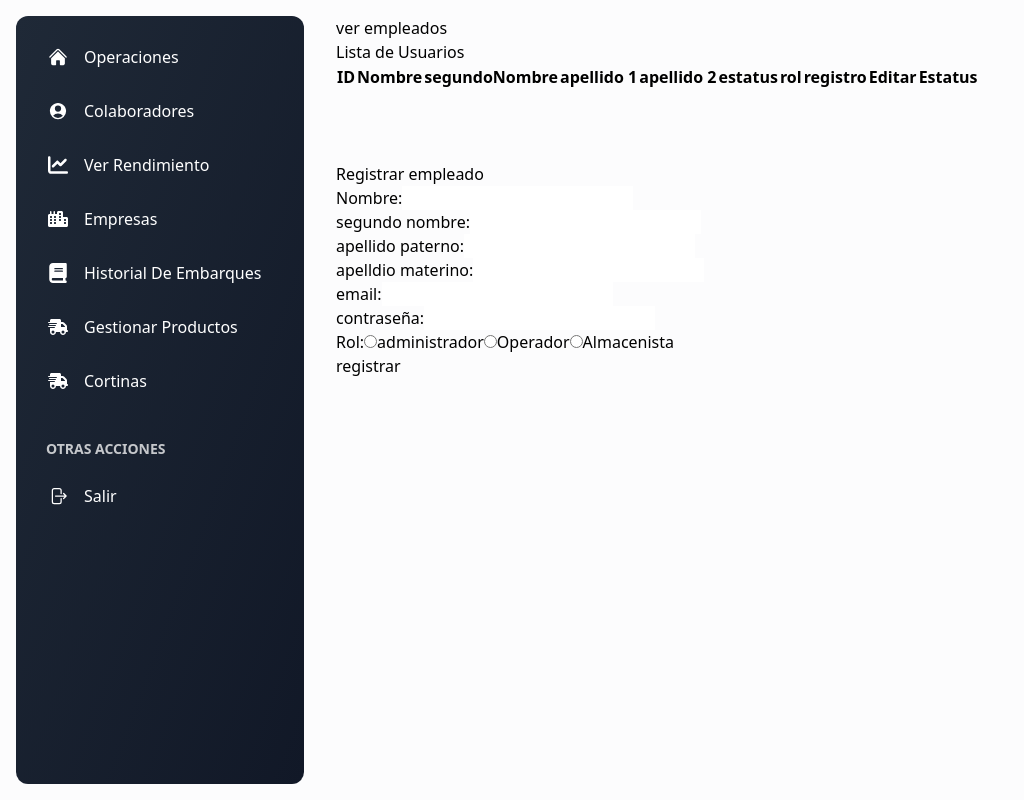
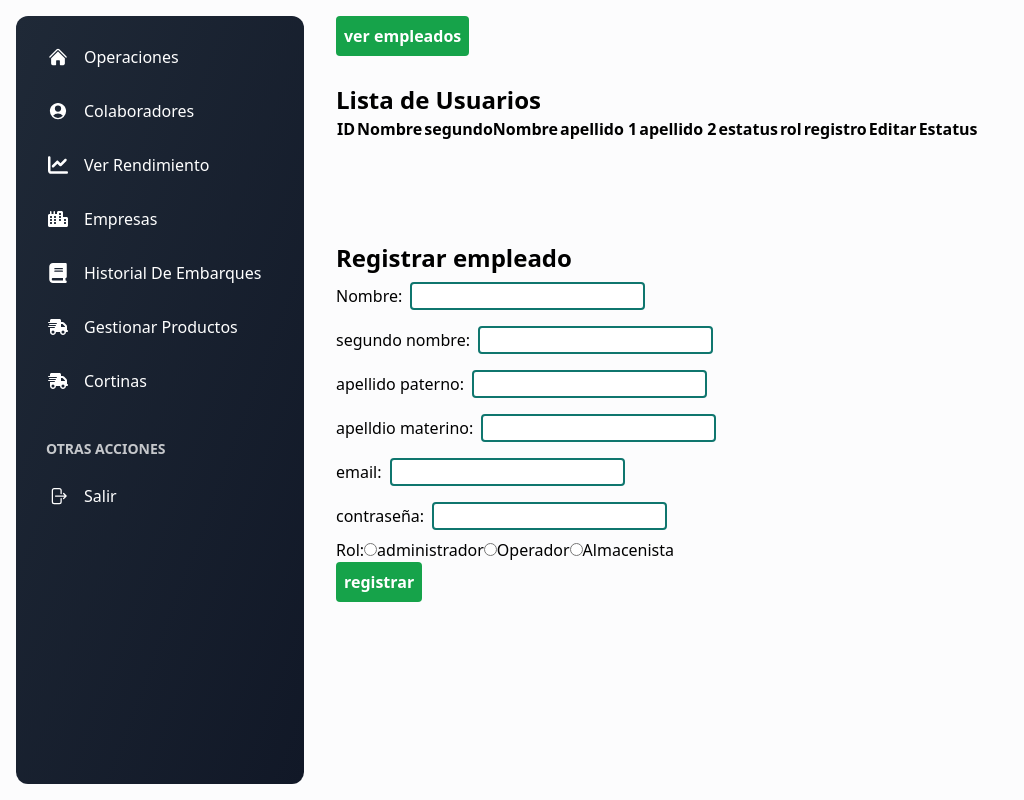
Before and after one commit to Archenyel/syncroCargo, a React (Create React App) app: page /Personal in a window 1280 px wide. Shown: the whole page, without its empty margins (0-1024 px from the left). Built offline with nearby package versions, Linux system fonts and the light colour scheme.

Commit message:
se agregan estilos

```diff
--- a/src/views/Cortinas.js
+++ b/src/views/Cortinas.js
@@ -1,6 +1,6 @@
 import React, { useState } from "react";
 import axios from "axios";
-import SideBar from './SideBar';
+import SideBar from "./SideBar";
 
 const Cortinas = () => {
   const [users, setUsers] = useState([]);
@@ -113,13 +113,19 @@ const Cortinas = () => {
 
   return (
     <div class="min-h-screen bg-gray-50/50">
-      <SideBar/>
+      <SideBar />
       <div className=" p-4 xl:ml-80">
         <>
-        <button onClick={fetchUsers}> ver cortinas</button>
+          <button
+            className="btn bg-green-600/100 hover:bg-green-400 rounded text-white p-2 font-semibold"
+            onClick={fetchUsers}
+          >
+            {" "}
+            ver cortinas
+          </button>
           <br />
           <div className="App">
-          <h1>Lista de Cortinas</h1>
+            <h1 className="font-semibold text-2xl mt-7">Lista de Cortinas</h1>
             <table>
               <thead>
                 <tr>
@@ -138,6 +144,7 @@ const Cortinas = () => {
                     <td>{user.estatus}</td>
                     <td>
                       <button
+                        className="btn bg-green-600/100 hover:bg-green-400 rounded text-white p-2 font-semibold"
                         onClick={() => {
                           editarCampos(user);
                           setEditar(true);
@@ -148,7 +155,10 @@ const Cortinas = () => {
                       </button>
                     </td>
                     <td>
-                    <button onClick={() => cambiarEstatus(user.id)}>
+                      <button
+                        className="btn bg-green-600/100 hover:bg-green-400 rounded text-white p-2 font-semibold"
+                        onClick={() => cambiarEstatus(user.id)}
+                      >
                         {" "}
                         Estatus{" "}
                       </button>
@@ -162,11 +172,12 @@ const Cortinas = () => {
           <br />
           <br />
           <div>
-          {editar ? <h1> Editar Cortina</h1> : <h1>Registrar cortina</h1>}
+            {editar ? <h1 className="font-semibold text-2xl mt-7"> Editar Cortina</h1> : <h1 className="font-semibold text-2xl mt-7">Registrar cortina</h1>}
             <form onSubmit={editar ? actualizar : handleSubmit}>
               <div>
                 <label>Numero:</label>
                 <input
+                  className="rounded border-2 border-teal-700/100 m-2"
                   required
                   type="number"
                   name="numero"
@@ -174,13 +185,17 @@ const Cortinas = () => {
                   onChange={handleChange}
                 />
               </div>
-            <button type="submit">{editar ? "actualizar" : "registrar"}</button>
+              <button
+                className="btn bg-green-600/100 hover:bg-green-400 rounded text-white p-2 font-semibold"
+                type="submit"
+              >
+                {editar ? "actualizar" : "registrar"}
+              </button>
             </form>
           </div>
         </>
       </div>
     </div>
-
   );
 };
 
--- a/src/views/Personal.js
+++ b/src/views/Personal.js
@@ -136,10 +136,16 @@ const Personal = () => {
       <SideBar />
       <div className=" p-4 xl:ml-80">
         <>
-          <button onClick={fetchUsers}> ver empleados</button>
+          <button
+            className="btn bg-green-600/100 hover:bg-green-400 rounded text-white p-2 font-semibold"
+            onClick={fetchUsers}
+          >
+            {" "}
+            ver empleados
+          </button>
           <br />
           <div className="App">
-            <h1>Lista de Usuarios</h1>
+            <h1 className="font-semibold text-2xl mt-7">Lista de Usuarios</h1>
             <table>
               <thead>
                 <tr>
@@ -168,6 +174,7 @@ const Personal = () => {
                     <td>{user.registro}</td>
                     <td>
                       <button
+                        className="btn bg-green-600/100 hover:bg-green-400 rounded text-white p-2 font-semibold"
                         onClick={() => {
                           editarCampos(user);
                           setEditar(true);
@@ -178,7 +185,10 @@ const Personal = () => {
                       </button>
                     </td>
                     <td>
-                      <button onClick={() => cambiarEstatus(user.id)}>
+                      <button
+                        className="btn bg-green-600/100 hover:bg-green-400 rounded text-white p-2 font-semibold"
+                        onClick={() => cambiarEstatus(user.id)}
+                      >
                         {" "}
                         Estatus{" "}
                       </button>
@@ -192,11 +202,12 @@ const Personal = () => {
           <br />
           <br />
           <div>
-            {editar ? <h1> Editar empleado</h1> : <h1>Registrar empleado</h1>}
+            {editar ? <h1 className="font-semibold text-2xl mt-7"> Editar empleado</h1> : <h1 className="font-semibold text-2xl mt-7">Registrar empleado</h1>}
             <form onSubmit={editar ? actualizar : handleSubmit}>
               <div>
                 <label>Nombre:</label>
                 <input
+                  className="rounded border-2 border-teal-700/100 m-2"
                   required
                   type="text"
                   name="nombre"
@@ -207,6 +218,7 @@ const Personal = () => {
               <div>
                 <label>segundo nombre:</label>
                 <input
+                  className="rounded border-2 border-teal-700/100 m-2"
                   type="text"
                   name="segundoNombre"
                   value={formData.segundoNombre}
@@ -216,6 +228,7 @@ const Personal = () => {
               <div>
                 <label>apellido paterno:</label>
                 <input
+                  className="rounded border-2 border-teal-700/100 m-2"
                   type="text"
                   name="apellidoP"
                   value={formData.apellidoP}
@@ -225,6 +238,7 @@ const Personal = () => {
               <div>
                 <label>apelldio materino:</label>
                 <input
+                  className="rounded border-2 border-teal-700/100 m-2"
                   type="text"
                   name="apellidoM"
                   value={formData.apellidoM}
@@ -235,6 +249,7 @@ const Personal = () => {
               <div>
                 <label>email:</label>
                 <input
+                  className="rounded border-2 border-teal-700/100 m-2"
                   type="text"
                   name="email"
                   value={formData.email}
@@ -245,6 +260,7 @@ const Personal = () => {
               <div>
                 <label>contraseña:</label>
                 <input
+                  className="rounded border-2 border-teal-700/100 m-2"
                   type="password"
                   name="password"
                   value={formData.password}
@@ -284,7 +300,10 @@ const Personal = () => {
                 </label>
                 <br />
               </div>
-              <button type="submit">
+              <button
+                className="btn bg-green-600/100 hover:bg-green-400 rounded text-white p-2 font-semibold"
+                type="submit"
+              >
                 {editar ? "actualizar" : "registrar"}
               </button>
             </form>
--- a/src/views/Products.js
+++ b/src/views/Products.js
@@ -123,10 +123,16 @@ const Products = () => {
       <SideBar />
       <div className=" p-4 xl:ml-80">
         <>
-          <button onClick={fetchUsers}> ver productos</button>
+          <button
+            className="btn bg-green-600/100 hover:bg-green-400 rounded text-white p-2 font-semibold"
+            onClick={fetchUsers}
+          >
+            {" "}
+            ver productos
+          </button>
           <br />
           <div className="App">
-            <h1>Lista de Productos</h1>
+            <h1 className="font-semibold text-2xl mt-7">Lista de Productos</h1>
             <table>
               <thead>
                 <tr>
@@ -147,6 +153,7 @@ const Products = () => {
                     <td>{user.stock}</td>
                     <td>
                       <button
+                        className="btn bg-green-600/100 hover:bg-green-400 rounded text-white p-2 font-semibold"
                         onClick={() => {
                           editarCampos(user);
                           setEditar(true);
@@ -157,7 +164,10 @@ const Products = () => {
                       </button>
                     </td>
                     <td>
-                      <button onClick={() => cambiarEstatus(user.id)}>
+                      <button
+                        className="btn bg-green-600/100 hover:bg-green-400 rounded text-white p-2 font-semibold"
+                        onClick={() => cambiarEstatus(user.id)}
+                      >
                         {" "}
                         Estatus{" "}
                       </button>
@@ -171,11 +181,12 @@ const Products = () => {
           <br />
           <br />
           <div>
-            {editar ? <h1> Editar Productos</h1> : <h1>Registrar Productos</h1>}
+            {editar ? <h1 className="font-semibold text-2xl mt-7"> Editar Productos</h1> : <h1 className="font-semibold text-2xl mt-7">Registrar Productos</h1>}
             <form onSubmit={editar ? actualizar : handleSubmit}>
               <div>
                 <label>Nombre:</label>
                 <input
+                  className="rounded border-2 border-teal-700/100 m-2"
                   required
                   type="text"
                   name="nombre"
@@ -186,13 +197,17 @@ const Products = () => {
               <div>
                 <label>stock:</label>
                 <input
+                  className="rounded border-2 border-teal-700/100 m-2"
                   type="number"
                   name="stock"
                   value={formData.stock}
                   onChange={handleChange}
                 />
               </div>
-              <button type="submit">
+              <button
+                className="btn bg-green-600/100 hover:bg-green-400 rounded text-white p-2 font-semibold"
+                type="submit"
+              >
                 {editar ? "actualizar" : "registrar"}
               </button>
             </form>
```
Lines whose indentation alone changed are shown as unchanged.
